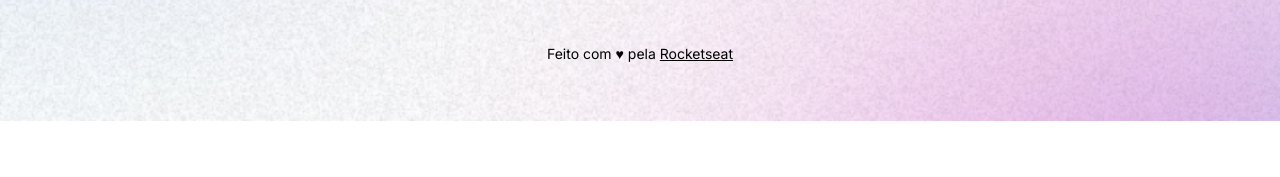
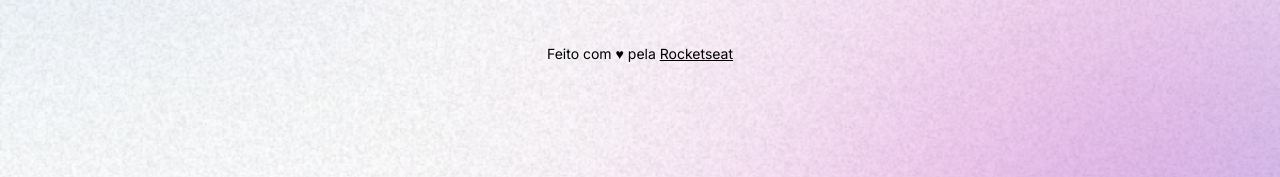
Before and after one commit to MarKVinX/discovery_project, a plain HTML site: page index.html in a window 1280 px wide. Shown: the part 679-856 px from the top of the page. Before the commit the page ends 800 px from the top, so only its background shows below. Drawn offline with nearby package versions, Linux system fonts and the light colour scheme.

Commit message:
change background based on media queries

```diff
--- a/style.css
+++ b/style.css
@@ -33,6 +33,7 @@ body {
 
   /*background: color image no-repeat position/size*/
   background: var(--bg-url) no-repeat top center/cover;
+  height: 100vh;
 }
 
 body * {
@@ -159,3 +160,14 @@ footer {
   text-align: center;
   font-size: 14px;
 }
+
+/* media queries */
+@media (min-width: 700px) {
+  :root {
+    ---bg-url: url(./assets/bg-desktop.jpg);
+  }
+
+  .light {
+    ---bg-url: url(./assets/bg-desktop-light.jpg);
+  }
+}
```
